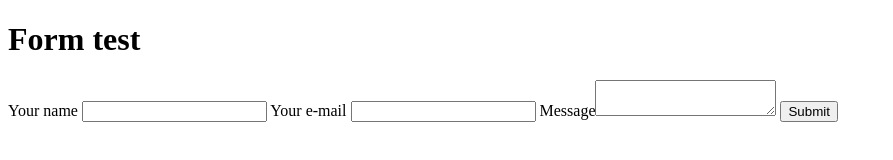
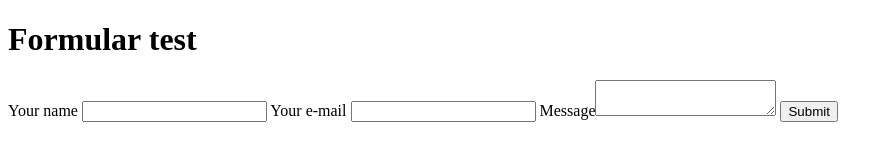
Before and after one commit to ceciliejadach/formular_test, a plain HTML site: page index.html in a window 1280 px wide. Shown: the whole page, without its empty margins (0-893 px from the left). Drawn offline with Linux system fonts and the light colour scheme.

Commit message:
ændret h1

```diff
--- a/index.html
+++ b/index.html
@@ -8,7 +8,7 @@
 </head>
 
 <body>
-    <h1>Form test</h1>
+    <h1>Formular test</h1>
     <form name="contact" netlify>
         <label for="name">Your name <input type="text" id="name" /></label>
         <label for="email">Your e-mail <input type="email" id="email" name="email" /></label>
```
